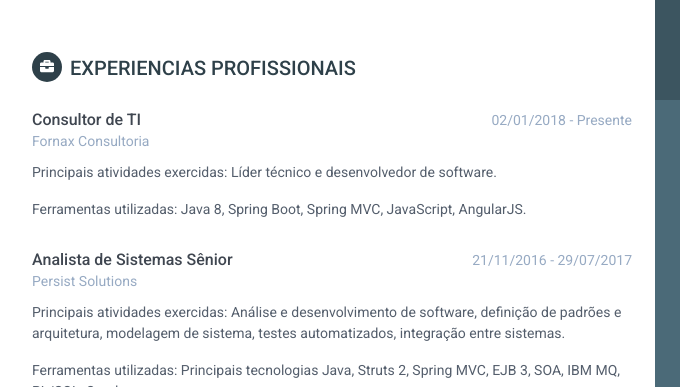
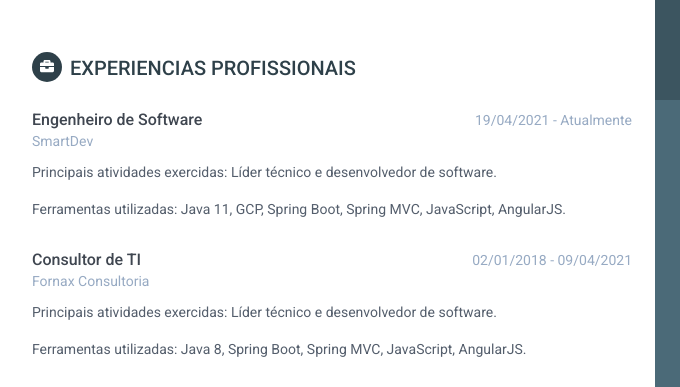
Before and after one commit to clauberson/clauberson.github.io, a plain HTML site: page index.html in a window 1280 px wide. Shown: the part 211-598 px from the top of the page, 188-868 px from the left. Drawn offline with Linux system fonts and the light colour scheme.

Commit message:
Atualização

```diff
--- a/index.html
+++ b/index.html
@@ -91,8 +91,22 @@
                 <div class="item">
                     <div class="meta">
                         <div class="upper-row">
+                            <h3 class="job-title">Engenheiro de Software</h3>
+                            <div class="time">19/04/2021 - Atualmente</div>
+                        </div><!--//upper-row-->
+                        <div class="company">SmartDev</div>
+                    </div><!--//meta-->
+                    <div class="details">
+                        <p>Principais atividades exercidas: Líder técnico e desenvolvedor de software.</p>
+                        <p>Ferramentas utilizadas: Java 11, GCP, Spring Boot, Spring MVC, JavaScript, AngularJS.</p>
+                    </div><!--//details-->
+                </div><!--//item-->
+
+                <div class="item">
+                    <div class="meta">
+                        <div class="upper-row">
                             <h3 class="job-title">Consultor de TI</h3>
-                            <div class="time">02/01/2018 - Presente</div>
+                            <div class="time">02/01/2018 - 09/04/2021</div>
                         </div><!--//upper-row-->
                         <div class="company">Fornax Consultoria</div>
                     </div><!--//meta-->
```
